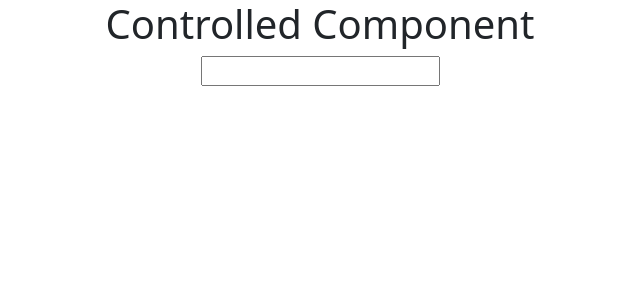
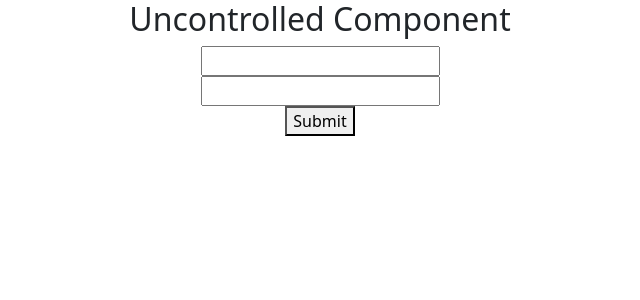
Before and after one commit to Tarunkumar2407/ReactBasics, a React (Create React App) app: page / in a window 1280 px wide. Shown: the top 300 px of the page, without its empty margins (320-960 px from the left). Built offline with nearby package versions, Linux system fonts and the light colour scheme.

Commit message:
unconrolled component

```diff
--- a/src/App.js
+++ b/src/App.js
@@ -1,9 +1,10 @@
 import './App.css';
-import ControlledComponent from './Components/basics/ControlledComponent';
-import PureComponent from './Components/basics/PureComponent';
+// import ControlledComponent from './Components/basics/ControlledComponent';
+// import PureComponent from './Components/basics/PureComponent';
+import Uncontrolled from './Components/basics/Uncontrolled';
 // import ArrayObjectRendering from './Components/arrayRendering/ArrayOfObjectRendering';
 // import Users from './Components/arrayRendering/Users';
-import Parent from './Components/liftingStateUp/Parent';
+// import Parent from './Components/liftingStateUp/Parent';
 // import ArrayRendering from './Components/arrayRendering/ArrayRendering';
 // import BootStrapButtons from './Components/bootstrap/BootStrapButtons';
 // import Tailwind from './Components/tailwindcss.js/Tailwind';
@@ -84,7 +85,8 @@ function App() {
       {/* <Users /> */}
       {/* <Parent /> */}
       {/* <PureComponent /> */}
-      <ControlledComponent />
+      {/* <ControlledComponent /> */}
+      <Uncontrolled />
     </div>
   );
 }
--- /dev/null
+++ b/src/Components/basics/Uncontrolled.js
@@ -0,0 +1,25 @@
+import React, { useRef } from 'react'
+
+const Uncontrolled = () => {
+
+    const nameRef = useRef(null)
+    const passwordRef = useRef(null)
+
+    const handleSubmit =(e) => {
+        e.preventDefault()
+        alert(`${nameRef.current.value} ${passwordRef.current.value}`)
+    }
+  return (
+    <div>
+      <h2>Uncontrolled Component</h2>
+      <form onSubmit={handleSubmit}>
+      <input ref={nameRef} type='text'></input><br />
+      <input ref={passwordRef} type='password'></input><br />
+      <button >Submit</button>
+      </form>
+
+    </div>
+  )
+}
+
+export default Uncontrolled
```
